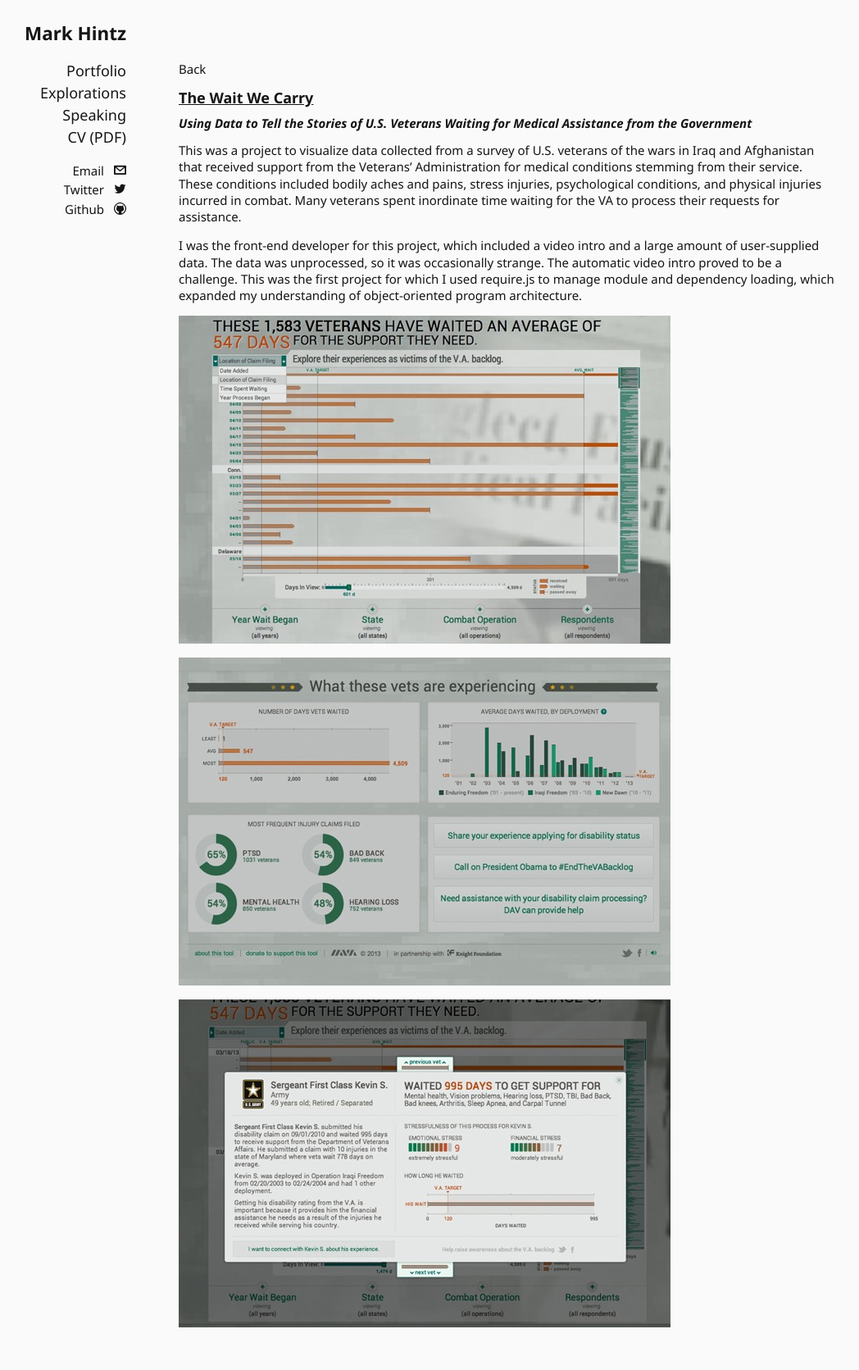
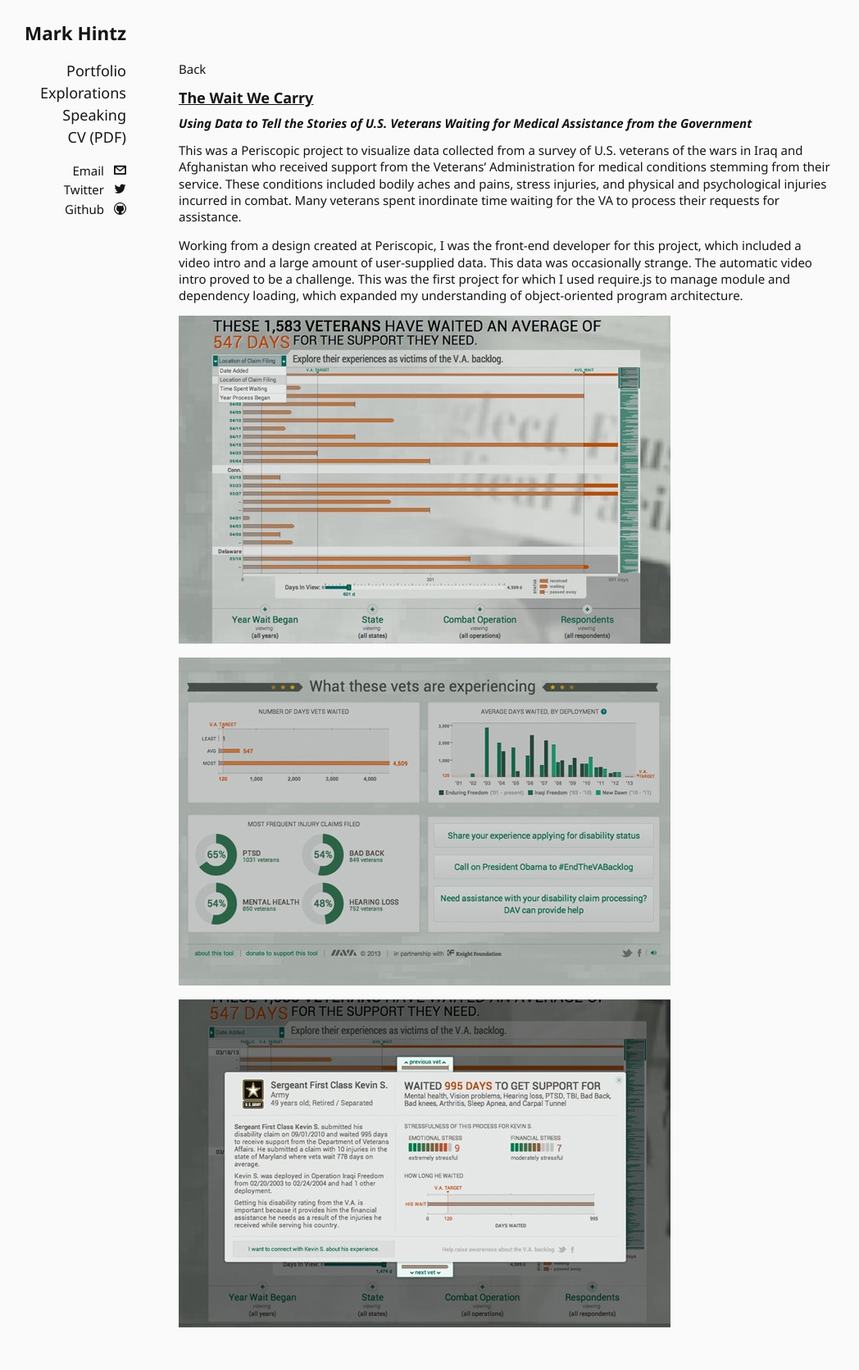
Before and after one commit to mhintz/mhintz.github.io, a Jekyll site: the page built from _posts/work/2013-06-01-iava-the-wait-we-carry.md, in a window 1280 px wide. Shown: the whole page at 82% size, without its empty margins (122-1170 px from the left). Built offline with Jekyll 4.4.1, drawn with Linux system fonts in a browser that asks for light colours; Markdown is read by kramdown in place of the engine named in the settings.

Commit message:
revise work portfolio posts

```diff
--- a/_posts/work/2013-06-01-iava-the-wait-we-carry.md
+++ b/_posts/work/2013-06-01-iava-the-wait-we-carry.md
@@ -10,14 +10,6 @@
  - url: img/projects/iava/iava_3.jpg
 ---
 
-This was a project to visualize data collected from a survey of U.S. veterans of the wars
-in Iraq and Afghanistan that received support from the Veterans' Administration for medical
-conditions stemming from their service. These conditions included bodily aches and pains,
-stress injuries, psychological conditions, and physical injuries incurred in combat. Many
-veterans spent inordinate time waiting for the VA to process their requests for assistance.
+This was a Periscopic project to visualize data collected from a survey of U.S. veterans of the wars in Iraq and Afghanistan who received support from the Veterans' Administration for medical conditions stemming from their service. These conditions included bodily aches and pains, stress injuries, and physical and psychological injuries incurred in combat. Many veterans spent inordinate time waiting for the VA to process their requests for assistance.
 
-I was the front-end developer for this project, which included a video intro and a
-large amount of user-supplied data. The data was unprocessed, so it was occasionally strange.
-The automatic video intro proved to be a challenge. This was the first project for which I used
-require.js to manage module and dependency loading, which expanded my understanding of
-object-oriented program architecture.
+Working from a design created at Periscopic, I was the front-end developer for this project, which included a video intro and a large amount of user-supplied data. This data was occasionally strange. The automatic video intro proved to be a challenge. This was the first project for which I used require.js to manage module and dependency loading, which expanded my understanding of object-oriented program architecture.
```
Also changed, not shown: _posts/work/2013-03-13-gun-viz.md (+2 -8 lines), _posts/work/2013-10-20-adobe-corporate-responsibility.md (+2 -8 lines), _posts/work/2013-11-22-jfk-50-years.md (+2 -9 lines).
